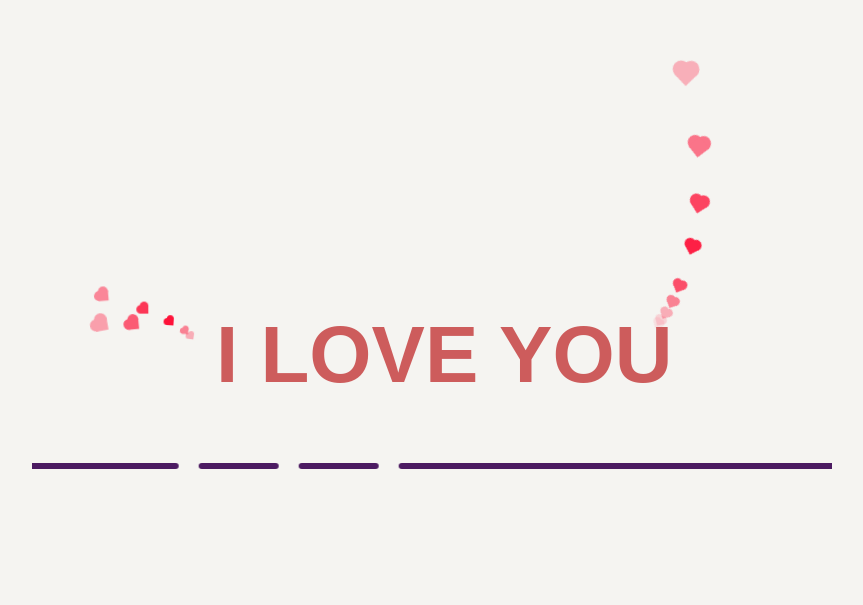
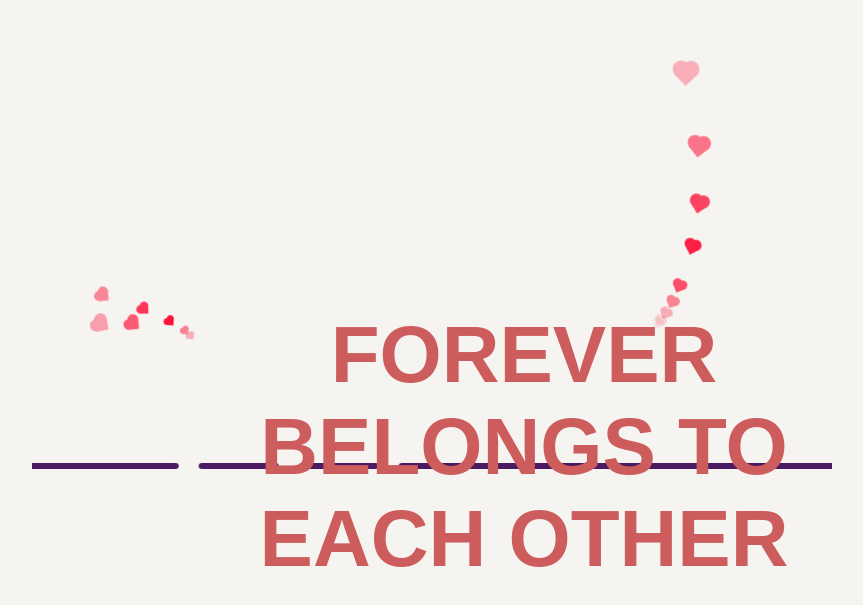
Before and after one commit to Leduong38/mylove.github.io, a plain HTML site: page index.html in a window 1280 px wide. Shown: the part 171-776 px from the top of the page, without its empty margins (208-1071 px from the left). Drawn offline with Linux system fonts and the light colour scheme; a web font is replaced by a local one.

Commit message:
Update index.html

```diff
--- a/index.html
+++ b/index.html
@@ -2286,7 +2286,7 @@
   /* font-family: cursive; */
   font-size: 5rem;
   color: indianred;">
-            I LOVE YOU
+            FOREVER BELONGS TO EACH OTHER
         </h1>
         <div class='vehicle-body'>
             <div class='wrap-body'>
```
